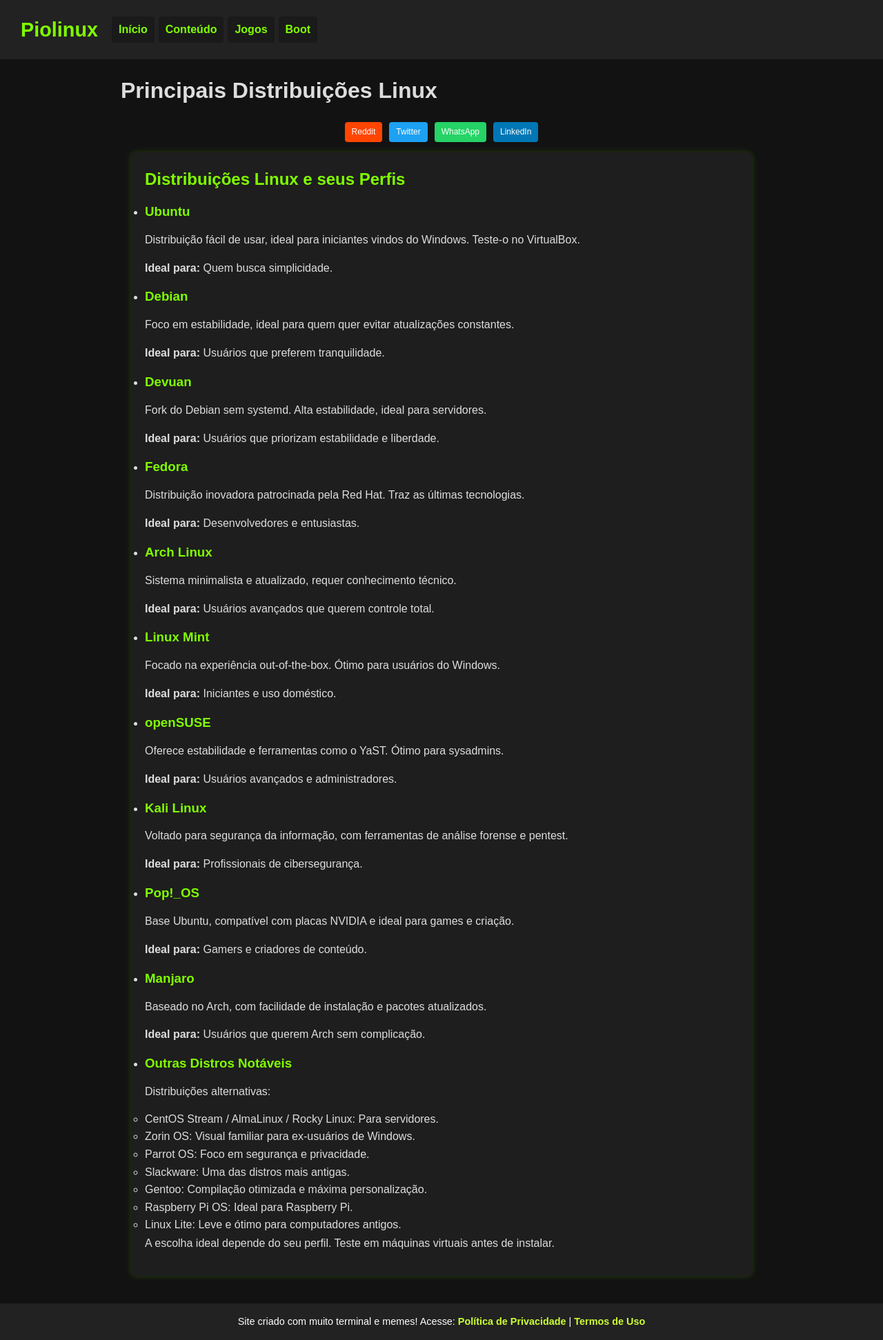
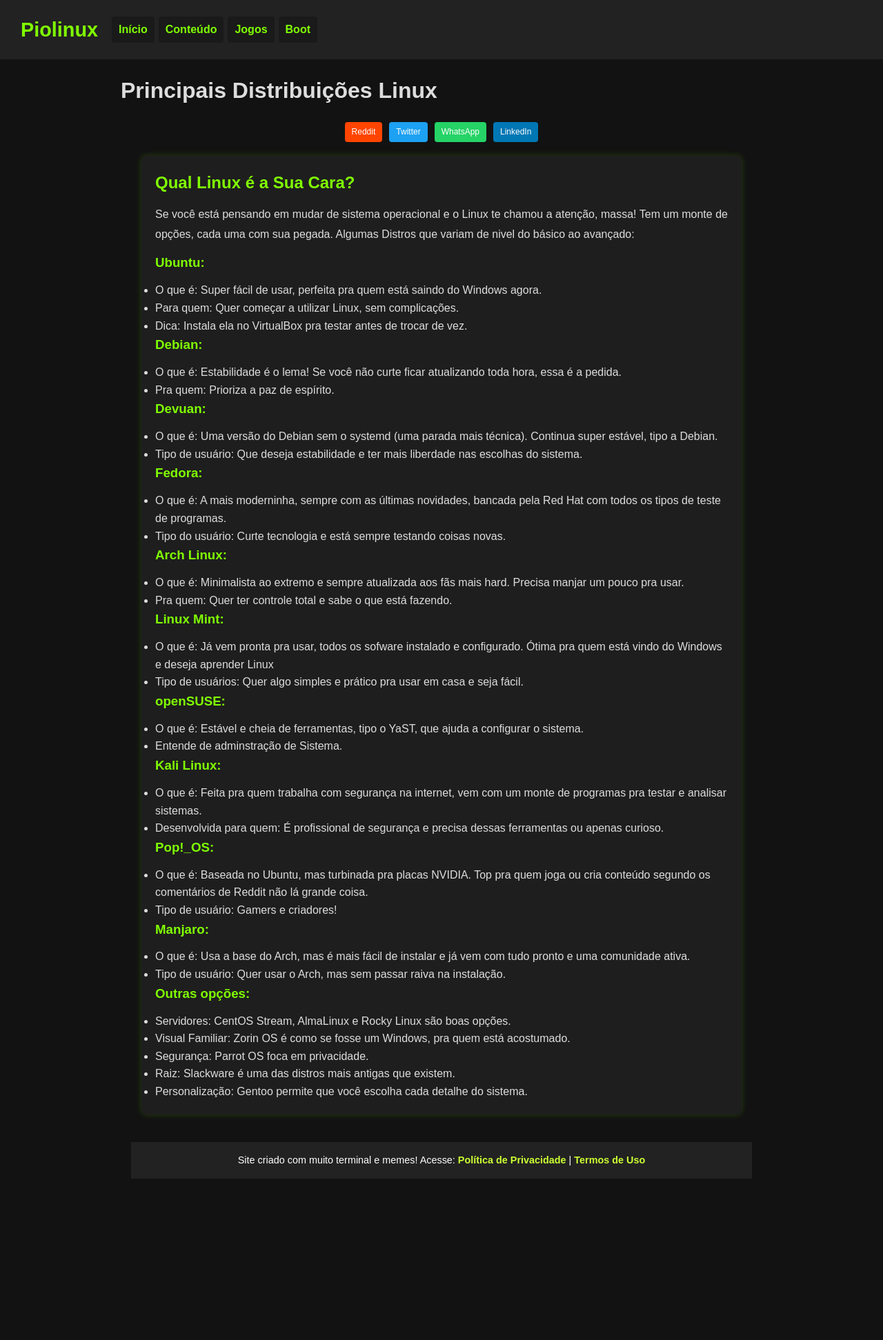
Before and after one commit to Piolinux/piolinux-site, a Jekyll site: the page distros-de-linux.html, which Jekyll copies as it is, in a window 1280 px wide. Shown: the whole page at 69% size. Built offline with Jekyll 4.4.1, drawn with Linux system fonts in a browser that asks for light colours; after the commit the page ends 1729 px from its top, so only the background shows below that.

Commit message:
Add files via upload

```diff
--- a/distros-de-linux.html
+++ b/distros-de-linux.html
@@ -25,19 +25,6 @@
 
 <style>
 
-  header h1 {
-  color: #80ff00; /* verde Piolinux */
-  font-size: 1.8rem;
-  margin-right: 20px;
-}
-
-header h1 a {
-  color: inherit;
-  text-decoration: none;
-}
-
-
-
   /* RESET */
 * {
   margin: 0;
@@ -60,12 +47,24 @@ header h1 a {
   text-decoration: underline;
 }
 
+/* HEADER */
 header {
   background-color: #222;
-    padding: 10px 15px; /* 🔹 Menos padding lateral */
+  padding: 10px 15px;
   display: flex;
   align-items: center;
   justify-content: space-between;
+}
+
+header h1 {
+  color: #80ff00; /* verde Piolinux */
+  font-size: 1.8rem;
+  margin-right: 20px;
+}
+
+header h1 a {
+  color: inherit;
+  text-decoration: none;
 }
 
 /* Botão hamburguer (mobile) */
@@ -82,10 +81,10 @@ header h1 a {
 .dropdown-menu {
   list-style: none;
   display: flex;
-    gap: 6px; /* 🔹 Espaço reduzido */
+  gap: 6px;
   align-items: center;
-    margin-left: 0; /* 🔹 Remove recuo */
-    padding-left: 0; /* 🔹 Remove recuo */
+  margin-left: 0;
+  padding-left: 0;
 }
 
 .dropdown-menu > li {
@@ -94,7 +93,7 @@ header h1 a {
 
 .dropdown-menu > li > a {
   display: block;
-    padding: 6px 10px; /* 🔹 Mais compacto */
+  padding: 6px 10px;
   font-weight: bold;
   color: #80ff00;
   border-radius: 4px;
@@ -166,9 +165,10 @@ header h1 a {
   line-height: 1.8;
 }
 
+/* FOOTER */
 footer {
-  background-color: #222;   /* fundo escuro */
-  color: #ffffff;           /* texto branco para contraste máximo */
+  background-color: #222;
+  color: #ffffff;
   text-align: center;
   padding: 15px 10px;
   margin-top: 40px;
@@ -176,18 +176,17 @@ header h1 a {
 }
 
 footer a {
-  color: #ccff33;           /* verde-limão mais claro e com contraste aceitável */
-  font-weight: bold;        /* deixa o texto em negrito */
+  color: #ccff33;
+  font-weight: bold;
   text-decoration: none;
 }
 
 footer a:hover {
-  color: #ffec8b;           /* tom mais claro no hover */
-  font-weight: bold;        /* mantém o negrito no hover */
+  color: #ffec8b;
+  font-weight: bold;
 }
 
-
-  /* Responsividade */
+/* RESPONSIVIDADE */
 @media (max-width: 768px) {
   .menu-toggle {
     display: block;
@@ -207,6 +206,37 @@ footer a:hover {
     display: flex;
   }
 }
+
+/* 🔹 Extra para garantir estilização dos posts no Jekyll */
+.post-content {
+  background-color: #1e1e1e;
+  padding: 20px;
+  border-radius: 8px;
+  box-shadow: 0 0 10px rgba(128, 255, 0, 0.2);
+  margin-bottom: 20px;
+}
+
+.post-content img {
+  max-width: 100%;
+  height: auto;
+  border-radius: 6px;
+}
+
+.post-content pre {
+  background: #111;
+  padding: 12px;
+  border-radius: 6px;
+  overflow-x: auto;
+  color: #80ff00;
+}
+
+.post-content code {
+  background: #222;
+  padding: 2px 5px;
+  border-radius: 4px;
+  color: #80ff00;
+}
+
 </style>
 
 </head>
@@ -269,77 +299,110 @@ footer a:hover {
             })();
         </script>
 
-        <section>
-            <h2>Distribuições Linux e seus Perfis</h2>
+
+    <main>
+        <section class="post-content">
+            <h1>Qual Linux é a Sua Cara?</h1>
+
+            <p>Se você está pensando em mudar de sistema operacional e
+            o Linux te chamou a atenção, massa! Tem um monte de opções,
+            cada uma com sua pegada. Algumas Distros que variam de
+            nivel do básico ao avançado:</p>
+
+            <div class="distro-item">
+                <h3>Ubuntu:</h3>
                 <ul>
-                <li>
-                    <h3 id="ubuntu">Ubuntu</h3>
-                    <p>Distribuição fácil de usar, ideal para iniciantes vindos do Windows. Teste-o no VirtualBox.</p>
-                    <p><strong>Ideal para:</strong> Quem busca simplicidade.</p>
-                </li>
-                <li>
-                    <h3 id="debian">Debian</h3>
-                    <p>Foco em estabilidade, ideal para quem quer evitar atualizações constantes.</p>
-                    <p><strong>Ideal para:</strong> Usuários que preferem tranquilidade.</p>
-                </li>
-                <li>
-                    <h3 id="devuan">Devuan</h3>
-                    <p>Fork do Debian sem systemd. Alta estabilidade, ideal para servidores.</p>
-                    <p><strong>Ideal para:</strong> Usuários que priorizam estabilidade e liberdade.</p>
-                </li>
-                <li>
-                    <h3 id="fedora">Fedora</h3>
-                    <p>Distribuição inovadora patrocinada pela Red Hat. Traz as últimas tecnologias.</p>
-                    <p><strong>Ideal para:</strong> Desenvolvedores e entusiastas.</p>
-                </li>
-                <li>
-                    <h3 id="arch">Arch Linux</h3>
-                    <p>Sistema minimalista e atualizado, requer conhecimento técnico.</p>
-                    <p><strong>Ideal para:</strong> Usuários avançados que querem controle total.</p>
-                </li>
-                <li>
-                    <h3 id="mint">Linux Mint</h3>
-                    <p>Focado na experiência out-of-the-box. Ótimo para usuários do Windows.</p>
-                    <p><strong>Ideal para:</strong> Iniciantes e uso doméstico.</p>
-                </li>
-                <li>
-                    <h3 id="opensuse">openSUSE</h3>
-                    <p>Oferece estabilidade e ferramentas como o YaST. Ótimo para sysadmins.</p>
-                    <p><strong>Ideal para:</strong> Usuários avançados e administradores.</p>
-                </li>
-                <li>
-                    <h3 id="kali">Kali Linux</h3>
-                    <p>Voltado para segurança da informação, com ferramentas de análise forense e pentest.</p>
-                    <p><strong>Ideal para:</strong> Profissionais de cibersegurança.</p>
-                </li>
-                <li>
-                    <h3 id="popos">Pop!_OS</h3>
-                    <p>Base Ubuntu, compatível com placas NVIDIA e ideal para games e criação.</p>
-                    <p><strong>Ideal para:</strong> Gamers e criadores de conteúdo.</p>
-                </li>
-                <li>
-                    <h3 id="manjaro">Manjaro</h3>
-                    <p>Baseado no Arch, com facilidade de instalação e pacotes atualizados.</p>
-                    <p><strong>Ideal para:</strong> Usuários que querem Arch sem complicação.</p>
-                </li>
-                <li>
-                    <h3 id="outras">Outras Distros Notáveis</h3>
-                    <p>Distribuições alternativas:</p>
+                    <li>O que é: Super fácil de usar, perfeita pra quem está saindo do Windows agora.</li>
+                    <li>Para quem: Quer começar a utilizar Linux, sem
+                    complicações.</li>
+                    <li>Dica: Instala ela no VirtualBox pra testar antes de trocar de vez.</li>
+                </ul>
+            </div>
+
+            <div class="distro-item">
+                <h3>Debian:</h3>
                 <ul>
-                        <li>CentOS Stream / AlmaLinux / Rocky Linux: Para servidores.</li>
-                        <li>Zorin OS: Visual familiar para ex-usuários de Windows.</li>
-                        <li>Parrot OS: Foco em segurança e privacidade.</li>
-                        <li>Slackware: Uma das distros mais antigas.</li>
-                        <li>Gentoo: Compilação otimizada e máxima personalização.</li>
-                        <li>Raspberry Pi OS: Ideal para Raspberry Pi.</li>
-                        <li>Linux Lite: Leve e ótimo para computadores antigos.</li>
+                    <li>O que é: Estabilidade é o lema! Se você não curte ficar atualizando toda hora, essa é a pedida.</li>
+                    <li>Pra quem: Prioriza a paz de espírito.</li>
                 </ul>
-                    <p>A escolha ideal depende do seu perfil. Teste em máquinas virtuais antes de instalar.</p>
-                </li>
+            </div>
+
+            <div class="distro-item">
+                <h3>Devuan:</h3>
+                <ul>
+                    <li>O que é: Uma versão do Debian sem o systemd (uma parada mais técnica). Continua super estável, tipo a Debian.</li>
+                    <li>Tipo de usuário: Que deseja estabilidade e ter mais liberdade nas escolhas do sistema.</li>
                 </ul>
+            </div>
+
+            <div class="distro-item">
+                <h3>Fedora:</h3>
+                <ul>
+                    <li>O que é: A mais moderninha, sempre com as últimas novidades, bancada pela Red Hat com todos os tipos de teste de programas.</li>
+                    <li>Tipo do usuário: Curte tecnologia e está sempre testando coisas novas.</li>
+                </ul>
+            </div>
+
+            <div class="distro-item">
+                <h3>Arch Linux:</h3>
+                <ul>
+                    <li>O que é: Minimalista ao extremo e sempre atualizada aos fãs mais hard. Precisa manjar um pouco pra usar.</li>
+                    <li>Pra quem: Quer ter controle total e sabe o que está fazendo.</li>
+                </ul>
+            </div>
+
+            <div class="distro-item">
+                <h3>Linux Mint:</h3>
+                <ul>
+                    <li>O que é: Já vem pronta pra usar, todos os sofware instalado e configurado. Ótima pra quem está vindo do Windows e deseja aprender Linux</li>
+                    <li>Tipo de usuários: Quer algo simples e prático pra usar em casa e seja fácil.</li>
+                </ul>
+            </div>
+
+            <div class="distro-item">
+                <h3>openSUSE:</h3>
+                <ul>
+                    <li>O que é: Estável e cheia de ferramentas, tipo o YaST, que ajuda a configurar o sistema.</li>
+                    <li> Entende de  adminstração de Sistema.</li>
+                </ul>
+            </div>
+
+            <div class="distro-item">
+                <h3>Kali Linux:</h3>
+                <ul>
+                    <li>O que é: Feita pra quem trabalha com segurança na internet, vem com um monte de programas pra testar e analisar sistemas.</li>
+                    <li>Desenvolvida para quem: É profissional de segurança e precisa dessas ferramentas ou apenas curioso.</li>
+                </ul>
+            </div>
+
+            <div class="distro-item">
+                <h3>Pop!_OS:</h3>
+                <ul>
+                    <li>O que é: Baseada no Ubuntu, mas turbinada pra placas NVIDIA. Top pra quem joga ou cria conteúdo segundo os comentários de Reddit não lá grande coisa.</li>
+                    <li>Tipo de usuário: Gamers e criadores!</li>
+                </ul>
+            </div>
+
+            <div class="distro-item">
+                <h3>Manjaro:</h3>
+                <ul>
+                    <li>O que é: Usa a base do Arch, mas é mais fácil de instalar e já vem com tudo pronto e uma comunidade ativa.</li>
+                    <li>Tipo de usuário: Quer usar o Arch, mas sem passar raiva na instalação.</li>
+                </ul>
+            </div>
+
+            <div class="distro-item">
+                <h3>Outras opções:</h3>
+                <ul>
+                    <li>Servidores: CentOS Stream, AlmaLinux e Rocky Linux são boas opções.</li>
+                    <li>Visual Familiar: Zorin OS é como se fosse um Windows, pra quem está acostumado.</li>
+                    <li>Segurança: Parrot OS foca em privacidade.</li>
+                    <li>Raiz: Slackware é uma das distros mais antigas que existem.</li>
+                    <li>Personalização: Gentoo permite que você escolha cada detalhe do sistema.</li>
+                </ul>
+            </div>
+
         </section>
-
-    </main>
 
 
 </body>
```
Also changed, not shown: other parts of distros-de-linux.html (+2 -2 lines). Lines whose indentation alone changed are shown as unchanged.
